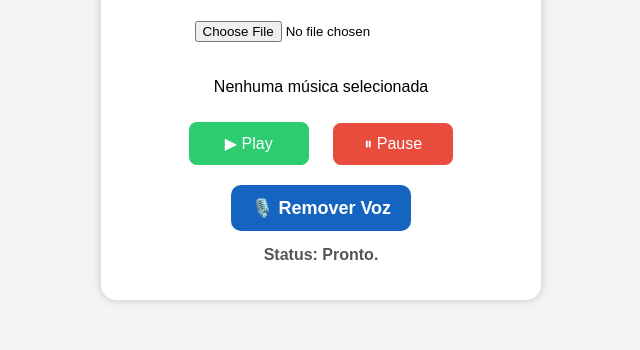
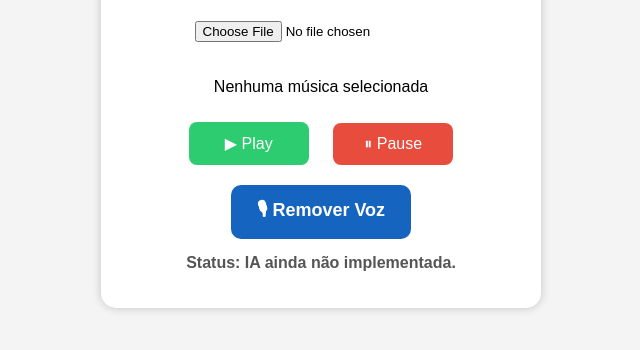
Before and after one commit to jorgeantonio19-sketch/LouvaKaraok-, a plain HTML site: page index.html in a window 1280 px wide. Shown: the part 140-490 px from the top of the page, without its empty margins (319-959 px from the left). Drawn offline with Linux system fonts and the light colour scheme.

Commit message:
Atualizar o index.html

```diff
--- a/index.html
+++ b/index.html
@@ -3,12 +3,20 @@
 <head>
 <meta charset="UTF-8">
 <meta name="viewport" content="width=device-width, initial-scale=1.0">
-    <title>Karaokê Offline</title>
+
+<title>LouvaKaraokê</title>
+
 <link rel="stylesheet" href="style.css">
+
+<link rel="manifest" href="manifest.json">
+<meta name="theme-color" content="#1565C0">
+<link rel="apple-touch-icon" href="icon-192.png">
 </head>
+
 <body>
 
 <div class="container">
+
 <h1>🎤 LouvaKaraokê</h1>
 
 <input type="file" id="arquivo" accept="audio/*">
@@ -20,12 +28,24 @@
 <audio id="player"></audio>
 
 <button id="play">▶ Play</button>
+
 <button id="pause">⏸ Pause</button>
-    <button id="remover">🎙️ Remover Voz</button>
 
-<p id="status">Status: Pronto.</p></div>
+<button id="remover">🎙 Remover Voz</button>
+
+<p id="status">
+Status: IA ainda não implementada.
+</p>
+
+</div>
 
 <script src="script.js"></script>
 
+<script>
+if ("serviceWorker" in navigator) {
+navigator.serviceWorker.register("sw.js");
+}
+</script>
+
 </body>
 </html>
```
Lines whose indentation alone changed are shown as unchanged.
